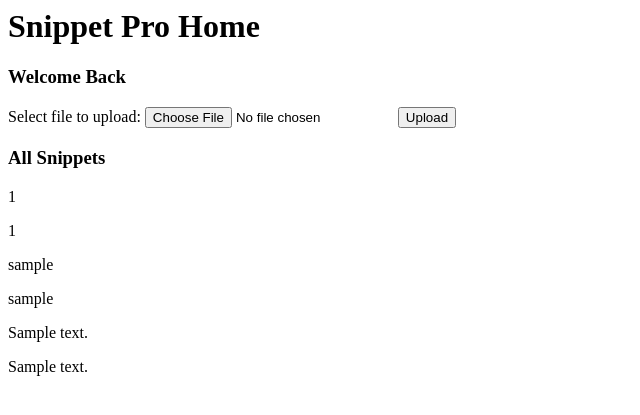
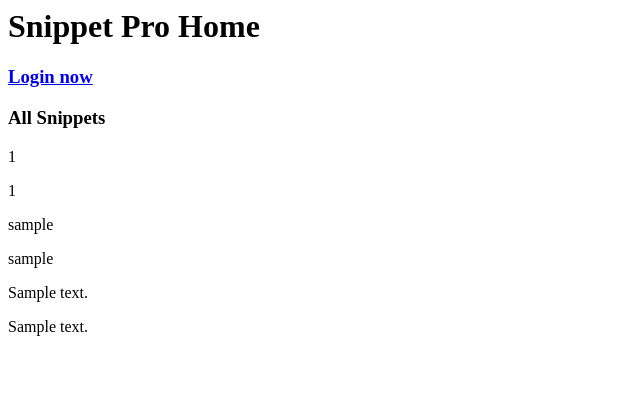
Before and after one commit to xnbya/crappywebsite, a PHP site: page / in a window 1280 px wide. Shown: the top 415 px of the page, without its empty margins (0-640 px from the left). Run offline with PHP 8.4, Linux system fonts and the light colour scheme; tables that the repository leaves empty hold one stand-in row (values such as "Sample post"); data that the repository does not hold is empty.

Commit message:
Fix user for home

```diff
--- a/SnippetsPro/controllers/home_controller.php
+++ b/SnippetsPro/controllers/home_controller.php
@@ -5,7 +5,6 @@
         require_once('models/home_model.php');
         $Home = new Home();
         $all = Home::getAll();
-        $userID = session_id();
         require_once('views/home/mhome.php');
     }
 
--- a/SnippetsPro/views/home/mhome.php
+++ b/SnippetsPro/views/home/mhome.php
@@ -1,11 +1,11 @@
 <h1>Snippet Pro Home </h1>
 <?php
-	if(is_null($userID)) {
-		echo '<h3> Login </h3>';
+	if(!array_key_exists('userID', $_SESSION)) {
+		echo '<h3><a href=index.php?controller=auth&action=loginpage> Login now </a></h3>';
 
 	}
 	else {
-		echo '<h3>Welcome Back ' . $userName . '</h3>';
+		echo '<h3>Welcome Back ' .$_SESSION['username']. '</h3>';
                 echo '<form action="index.php?controller=upload&action=upload" method="post" enctype="multipart/form-data">';
 		echo 'Select file to upload: <input type="file" name="myfile" id="myfile">';
 		echo '<input type="submit" value="Upload">';
```
